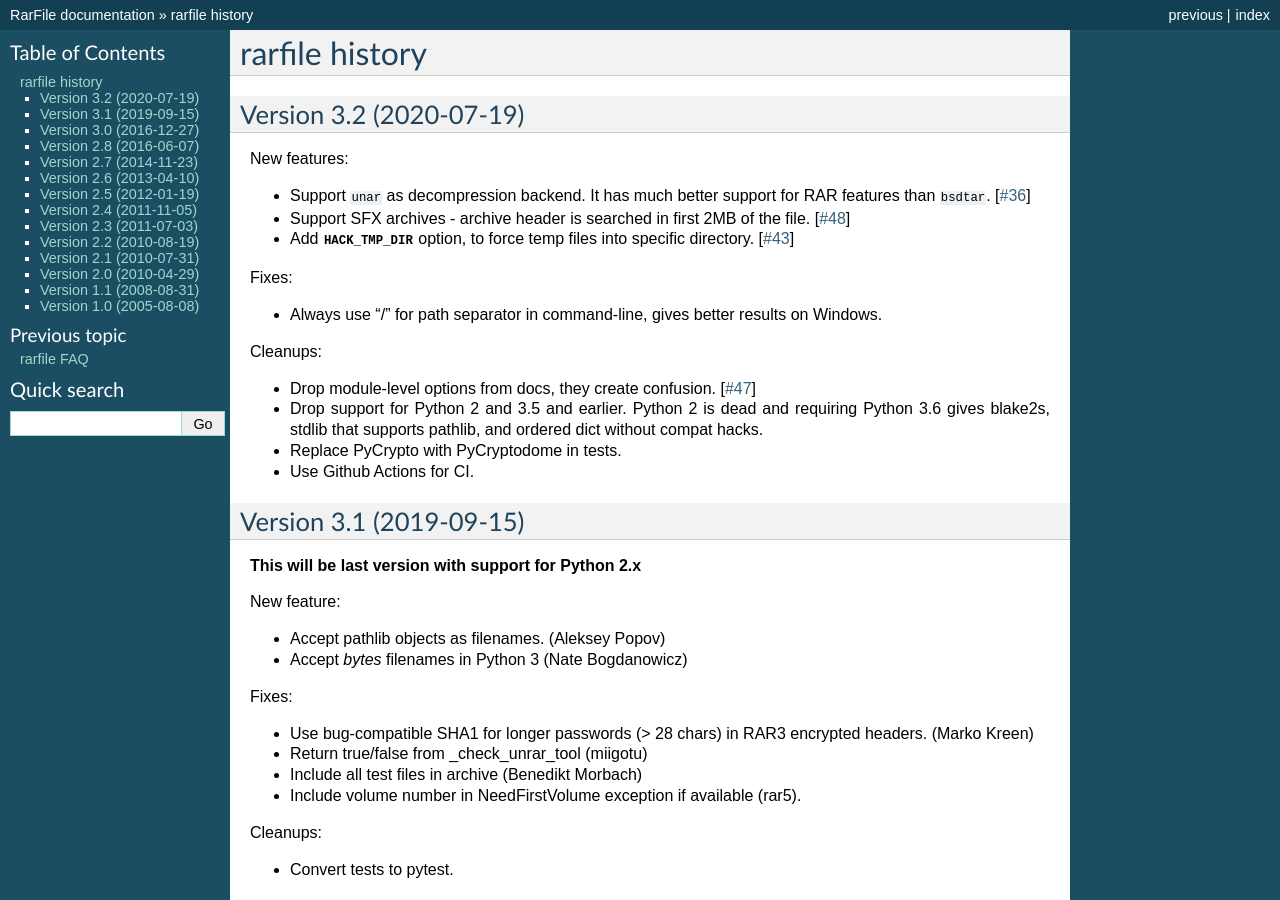
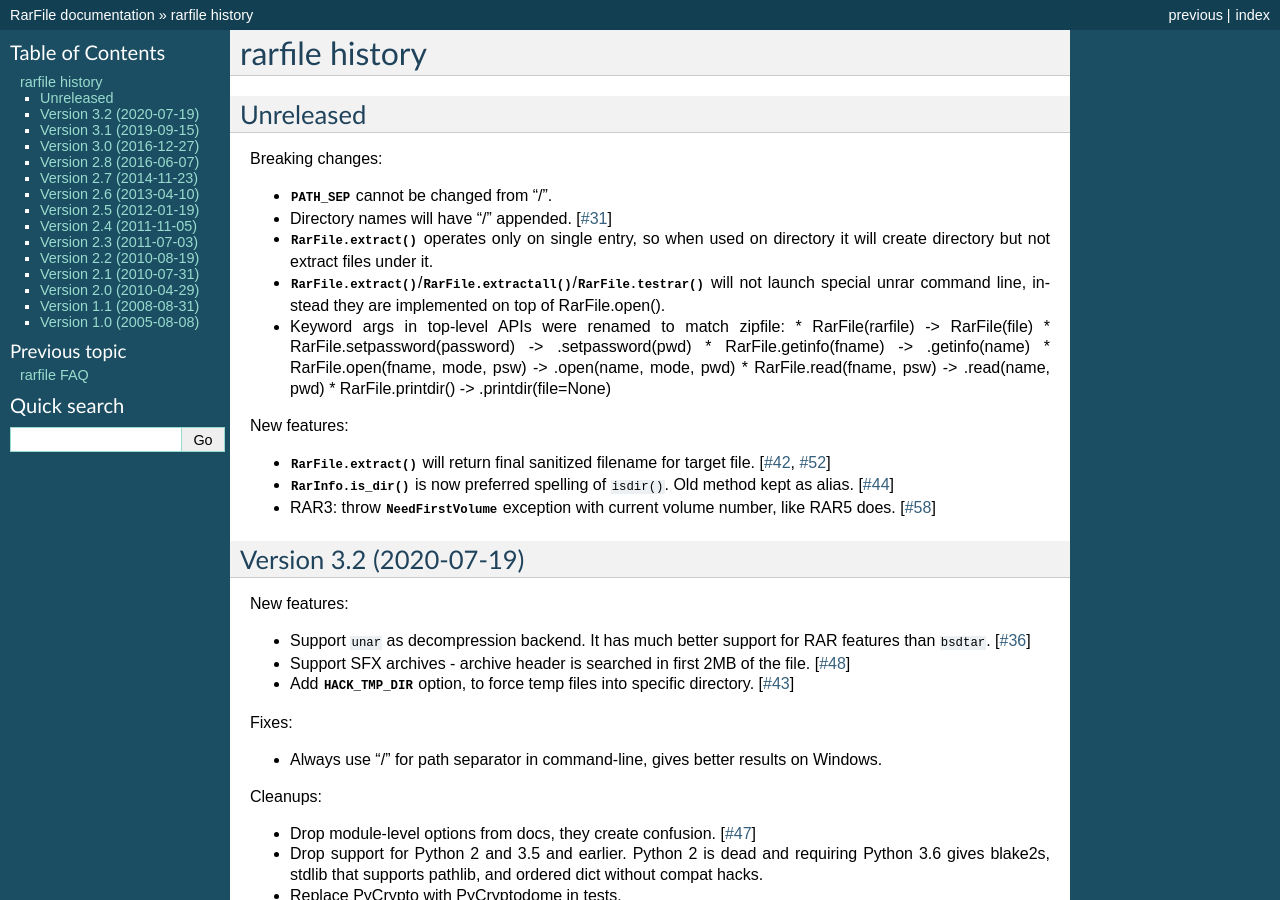
Before and after one commit to markokr/rarfile, a Sphinx documentation site: the page built from doc/news.rst, in a window 1280 px wide and 900 px high. Built offline with Sphinx 7.4.7, drawn with Linux system fonts in a browser that asks for light colours.

Commit message:
Update news

```diff
--- a/doc/news.rst
+++ b/doc/news.rst
@@ -3,6 +3,41 @@ rarfile history
 ===============
 
 .. py:currentmodule:: rarfile
+
+Unreleased
+----------
+
+Breaking changes:
+
+* :data:`PATH_SEP` cannot be changed from "/".
+* Directory names will have "/" appended.
+  [`#31 <https://github.com/markokr/rarfile/issues/31>`_]
+* :meth:`RarFile.extract` operates only on single entry,
+  so when used on directory it will create directory
+  but not extract files under it.
+* :meth:`RarFile.extract`/:meth:`RarFile.extractall`/:meth:`RarFile.testrar`
+  will not launch special unrar command line, instead they are
+  implemented on top of RarFile.open().
+* Keyword args in top-level APIs were renamed to match zipfile:
+  * RarFile(rarfile) -> RarFile(file)
+  * RarFile.setpassword(password) -> .setpassword(pwd)
+  * RarFile.getinfo(fname) -> .getinfo(name)
+  * RarFile.open(fname, mode, psw) -> .open(name, mode, pwd)
+  * RarFile.read(fname, psw) -> .read(name, pwd)
+  * RarFile.printdir() -> .printdir(file=None)
+
+New features:
+
+* :meth:`RarFile.extract` will return final sanitized filename for
+  target file.
+  [`#42 <https://github.com/markokr/rarfile/issues/42>`_,
+  `#52 <https://github.com/markokr/rarfile/issues/52>`_]
+* :meth:`RarInfo.is_dir` is now preferred spelling of ``isdir()``.
+  Old method kept as alias.
+  [`#44 <https://github.com/markokr/rarfile/issues/44>`_]
+* RAR3: throw :exc:`NeedFirstVolume` exception with current volume number,
+  like RAR5 does.
+  [`#58 <https://github.com/markokr/rarfile/issues/58>`_]
 
 Version 3.2 (2020-07-19)
 ------------------------
```
